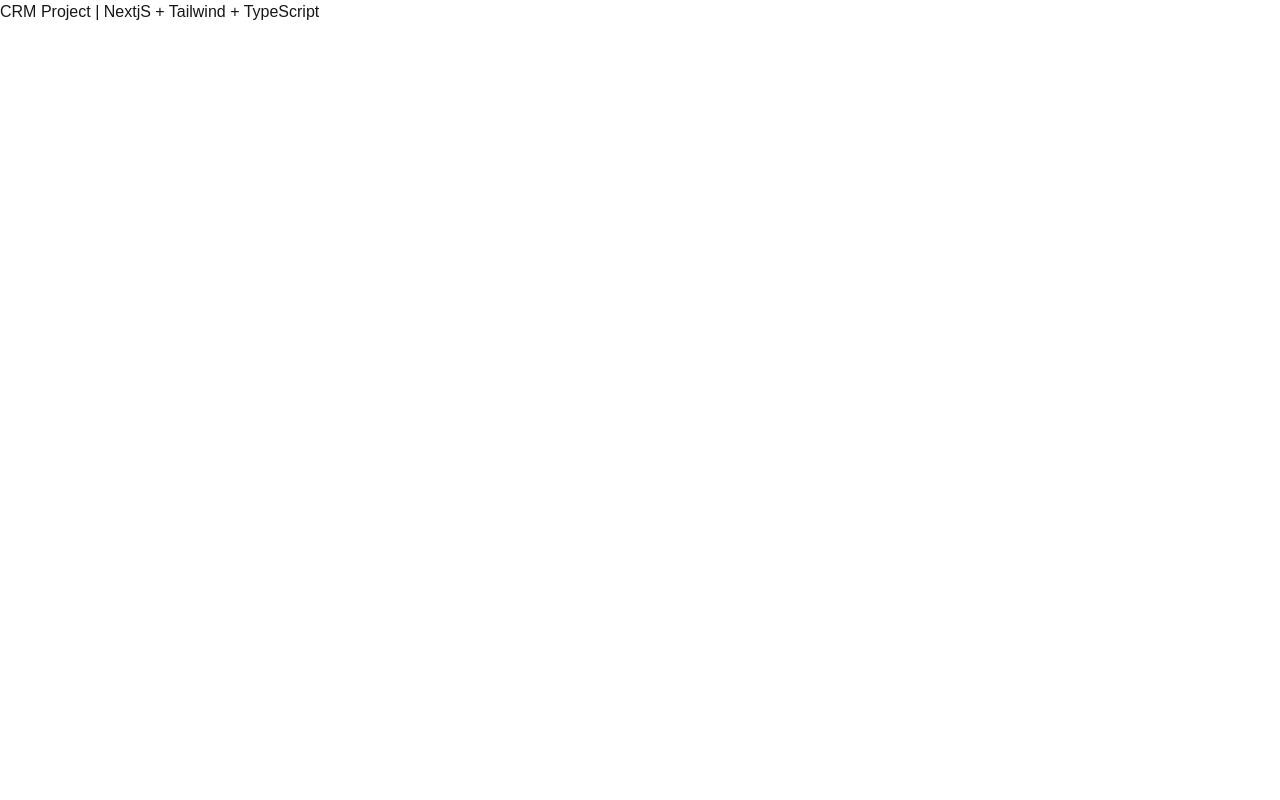
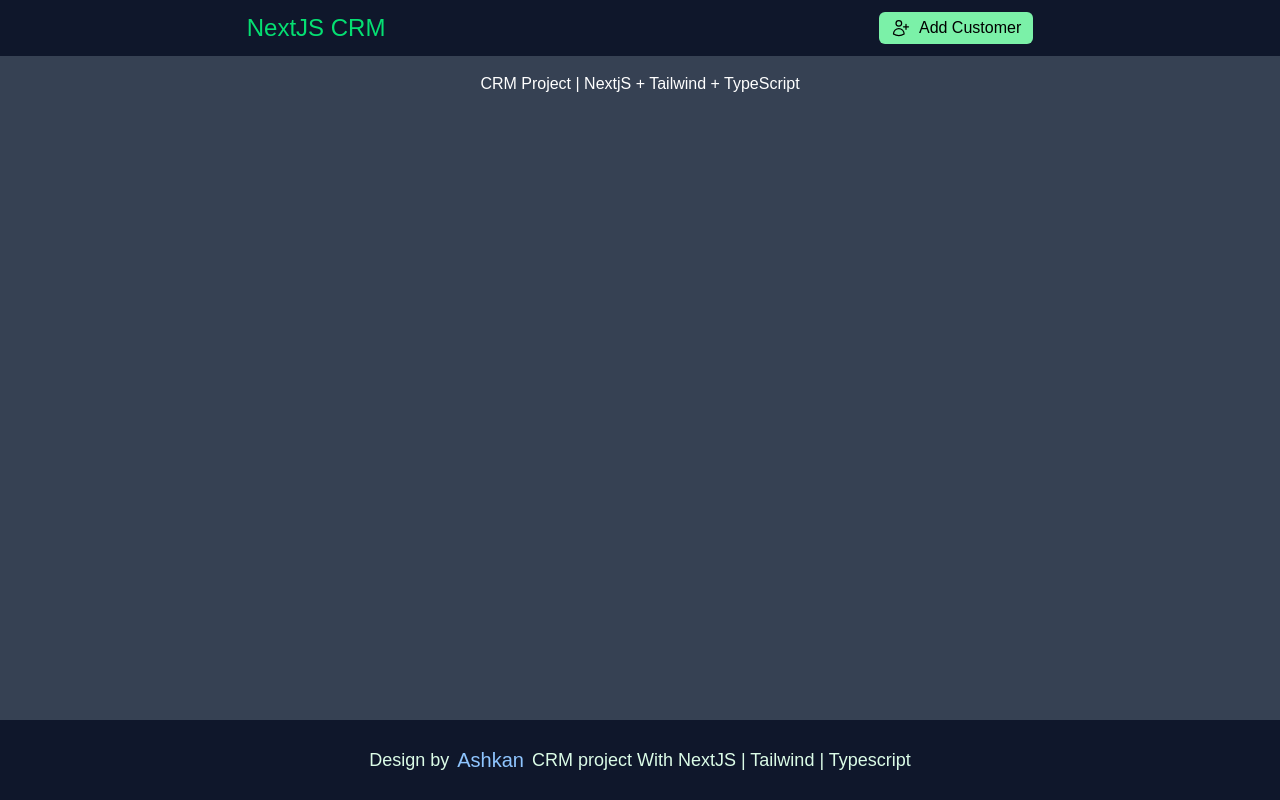
Before and after one commit to ashkankh/nextjs-crm-typescript, a Next.js app: page / in a window 1280 px wide. Built offline with nearby package versions, Linux system fonts and the light colour scheme.

Commit message:
feat(Layout): add Layout component and styling

```diff
--- /dev/null
+++ b/components/layout/layout.tsx
@@ -0,0 +1,42 @@
+import React from 'react'
+import { LayoutProps } from '@/types/layout.style'
+import Link from 'next/link'
+import { AtSymbolIcon, UserPlusIcon } from '@heroicons/react/24/outline'
+
+function Layout({ children }: LayoutProps) {
+    return (
+        <div className="flex flex-col min-h-screen ">
+            <header>
+                <div className='flex flex-row justify-around items-center bg-slate-900  w-full h-14'>
+                    <h1 className='flex text-2xl text-green-400'>NextJS CRM</h1>
+                    <div className='flex flex-row gap-2 justify-center items-center text-black bg-green-300 px-3 py-1 rounded-md hover:cursor-pointer '>
+                        <UserPlusIcon className='w-5' color='#2f2f2' />
+                        <h2 className=''><Link href={"/"}></Link> Add Customer</h2>
+                    </div>
+                </div>
+            </header>
+
+            <main className="flex-grow flex bg-gray-700 text-white">
+                <div className="max-w-7xl w-full mx-auto p-4">
+                    {children}
+                </div>
+            </main>
+
+            <footer>
+                <div className='flex flex-row justify-center items-center bg-slate-900 w-full md:h-20'>
+                    <div className='flex flex-col md:flex-row gap-2 text-green-100 text-lg items-center justify-center'>
+                        <div className='flex flex-row justify-center gap-2'>
+                            <h3 >Design by </h3>
+                            <a href='https://khodayarkhani.ir' className='text-blue-300 text-xl'>Ashkan</a>
+                        </div>
+                        <div className='flex text-sm md:text-lg justify-center'>
+                            <h3>CRM project With NextJS | Tailwind | Typescript</h3>
+                        </div>
+                    </div>
+                </div>
+            </footer>
+        </div>
+    )
+}
+
+export default Layout
--- a/pages/_app.tsx
+++ b/pages/_app.tsx
@@ -1,6 +1,11 @@
+import Layout from "@/components/layout/layout";
 import "@/styles/globals.css";
 import type { AppProps } from "next/app";
 
 export default function App({ Component, pageProps }: AppProps) {
-  return <Component {...pageProps} />;
+  return (
+    <Layout>
+      <Component {...pageProps} />
+    </Layout>
+  )
 }
--- a/pages/index.tsx
+++ b/pages/index.tsx
@@ -1,7 +1,7 @@
 export default function Home() {
   return (
     <>
-      <h1>CRM Project | NextjS + Tailwind + TypeScript</h1>
+      <h1 className="flex justify-center">CRM Project | NextjS + Tailwind + TypeScript</h1>
     </>
-  );
+  )
 }
--- /dev/null
+++ b/types/layout.style.ts
@@ -0,0 +1,5 @@
+import { ReactNode } from "react";
+
+export interface LayoutProps {
+    children: ReactNode;
+};
```
Also changed, not shown: package.json (+8 -6 lines), 1 other file (tests, documents, lock files or other folders).
